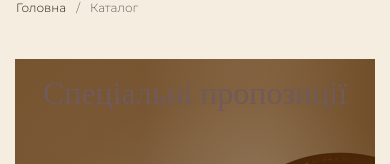
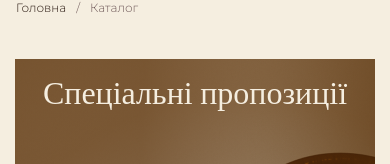
Before and after one commit to koschey77/forchetta, a React (Vite) app in the folder frontend/: page /catalog in a window 390 px wide. Shown: the part 116-280 px from the top of the page. Built offline with nearby package versions, Linux system fonts and the light colour scheme; no server answers.

Commit message:
catalog banner sorted by click

```diff
--- a/frontend/src/components/catalog/CatalogBanner.jsx
+++ b/frontend/src/components/catalog/CatalogBanner.jsx
@@ -1,5 +1,6 @@
 import useEmblaCarousel from 'embla-carousel-react';
 import Autoplay from 'embla-carousel-autoplay';
+import useFilterStore from '../../stores/useFilterStore';
 
 const SLIDES = [
   {
@@ -8,6 +9,7 @@ const SLIDES = [
     subtitle: "Хочеться ще",
     desktopImg: "/assets/catalog-banner/catalog-featured-banner-desktop.png",
     mobileImg: "/assets/catalog-banner/catalog-featured-banner-mobile.png",
+    sortOption: "featured-desc"
   },
   {
     id: 2,
@@ -15,6 +17,7 @@ const SLIDES = [
     subtitle: "Смак, який закохує з першого шматочка",
     desktopImg: "/assets/catalog-banner/catalog-new-banner-desktop.png",
     mobileImg: "/assets/catalog-banner/catalog-new-banner-mobile.png",
+    sortOption: "new"
   },
   {
     id: 3,
@@ -22,6 +25,7 @@ const SLIDES = [
     subtitle: "Вигідні пропозиції",
     desktopImg: "/assets/catalog-banner/catalog-sales-banner-desktop.png",
     mobileImg: "/assets/catalog-banner/catalog-sales-banner-mobile.png",
+    sortOption: "sales"
   },
   {
     id: 4,
@@ -29,19 +33,28 @@ const SLIDES = [
     subtitle: "Задоволення кожного дня!",
     desktopImg: "/assets/catalog-banner/catalog-topseller-banner-desktop.png",
     mobileImg: "/assets/catalog-banner/catalog-topseller-banner-mobile.png",
+    sortOption: "salesCount-desc"
   }
 ];
 
 const CatalogBanner = () => {
+  const resetFilters = useFilterStore((state) => state.resetFilters);
+  const setSortOption = useFilterStore((state) => state.setSortOption);
+
   const [emblaRef] = useEmblaCarousel(
     { loop: true, align: 'start', slidesToScroll: 1 },
     [Autoplay({ delay: 10000, stopOnInteraction: false })]
   );
 
+  const handleBannerClick = (sortOption) => {
+    resetFilters();
+    setSortOption(sortOption);
+  };
+
   return (
     <div className="relative w-full max-w-[1440px] mx-auto px-[15px] sm:px-[30px] lg:px-[60px] mb-8">
       {/* Заголовок "Спеціальні пропозиції" */}
-      <h2 className="absolute md:static top-[15px] left-0 right-0 w-full text-center md:text-left z-20 pointer-events-none font-cormorant font-normal text-[32px] sm:text-[40px] leading-[40px] sm:leading-[48px] text-choco-light mb-0 md:mb-[15px]">
+      <h2 className="absolute md:static top-[15px] left-0 right-0 w-full text-center md:text-left z-20 pointer-events-none font-cormorant font-normal text-[32px] sm:text-[40px] leading-[40px] sm:leading-[48px] text-creamy md:text-choco-light mb-0 md:mb-[15px]">
         Спеціальні пропозиції
       </h2>
 
@@ -55,7 +68,10 @@ const CatalogBanner = () => {
                className="relative flex-[0_0_100%] md:flex-[0_0_50%] pl-[20px] shrink-0"
             >
               {/* Обгортка самого банера */}
-              <div className="relative w-full h-[600px] md:h-[250px] overflow-hidden group">
+              <button
+                onClick={() => handleBannerClick(slide.sortOption)}
+                className="relative flex w-full h-[600px] md:h-[250px] overflow-hidden group cursor-pointer text-left focus:outline-none"
+              >
                 {/* Фонові зображення (Mobile vs Desktop) */}
                 <picture className="absolute inset-0 w-full h-full -z-10">
                   <source media="(min-width: 768px)" srcSet={slide.desktopImg} />
@@ -75,7 +91,7 @@ const CatalogBanner = () => {
                 }} />
 
                 {/* Контент банера */}
-                <div className="relative z-10 flex flex-col justify-start items-center h-full text-center md:items-start md:text-left px-[15px] pt-[140px] md:pt-[80px] md:px-[60px]">
+                <div className="relative z-10 flex w-full flex-col justify-start items-center h-full text-center md:items-start md:text-left px-[15px] pt-[140px] md:pt-[80px] md:px-[60px]">
                   <h3 className="font-cormorant font-normal text-[32px] sm:text-[40px] leading-[40px] sm:leading-[48px] text-creamy mb-[5px] md:mb-[10px]">
                     {slide.title}
                   </h3>
@@ -83,7 +99,7 @@ const CatalogBanner = () => {
                     {slide.subtitle}
                   </p>
                 </div>
-              </div>
+              </button>
             </div>
           ))}
         </div>
```
